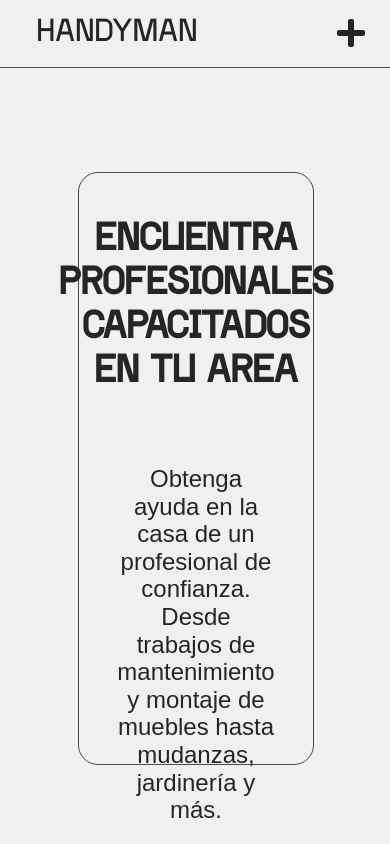
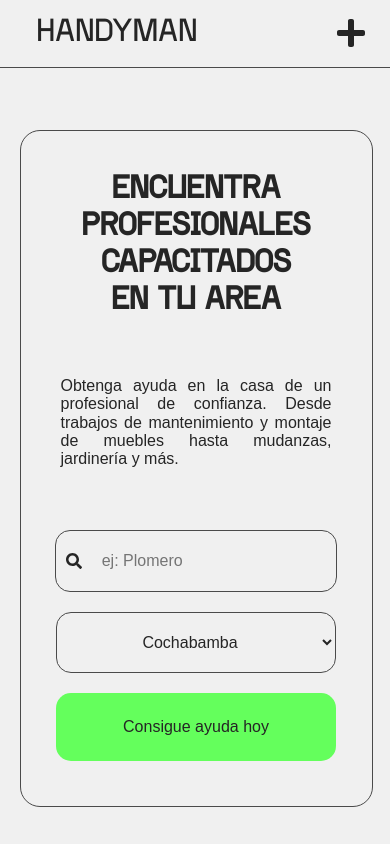
Before and after one commit to blvckcenturion/handyman-front-end, a Next.js app: page / in a window 390 px wide. Shown: the top 844 px of the page. Built offline with nearby package versions, Linux system fonts and the light colour scheme.

Commit message:
Minor responsiveness improvements

```diff
--- a/styles/components/Header.scss
+++ b/styles/components/Header.scss
@@ -20,7 +20,7 @@
         border: {
             bottom: 1px solid getColor(border);
         }
-        &-title{
+    &-title{
             width:60%;
             @include lg{
                 width: 20%;
@@ -63,7 +63,10 @@
         a{
             color: getColor(text);
             text-decoration: none;
-            font-size: 4rem;
+            font-size: 2rem;
+            @include lg{
+                font-size: 4rem;
+            }
             -webkit-user-select: none;
             -khtml-user-select: none;
             -moz-user-select: none;
--- a/styles/pages/Index.scss
+++ b/styles/pages/Index.scss
@@ -1,5 +1,11 @@
 .index-page{
-    width: 60%;
+    width: 90%;
+    @include md{
+        width: 70%;
+    }
+    @include lg{
+        width: 60%;
+    }
     input, select{
         color: getColor(text);
     }
@@ -7,20 +13,30 @@
         border: 1px solid getColor(border);
         border-radius: 20px;
         display: flex;
-        height: 70vh;
+        height: 80vh;
+        @include md{
+            height: 70vh;
+        }
         width: 100%;
         align-items: center;
         flex-direction: column;
         color: getColor(text);
         &-title{
             font-family: $primary-font;
-            font-size: 1.2rem;
+            font-size: 1rem;
+            @include md{
+                font-size: 1.2rem;
+            }
             margin: 20px 80px;
             text-align: center;
         }
         &-description{
-            font-size: 1.5rem;
-            text-align: center;
+            font-size: 1rem;
+            @include lg{
+                font-size: 1.5rem;
+
+            }
+            text-align: justify;
             margin: 0 40px;
         }
         &-form{
@@ -43,7 +59,10 @@
                 padding: 20px 0;
                 border-radius: 15px;
                 svg{
-                    width: 30px;
+                    @include lg{
+                        width: 30px;
+                    }
+                    width: 20px;
                 }
                 input{
                     border: none;
```
